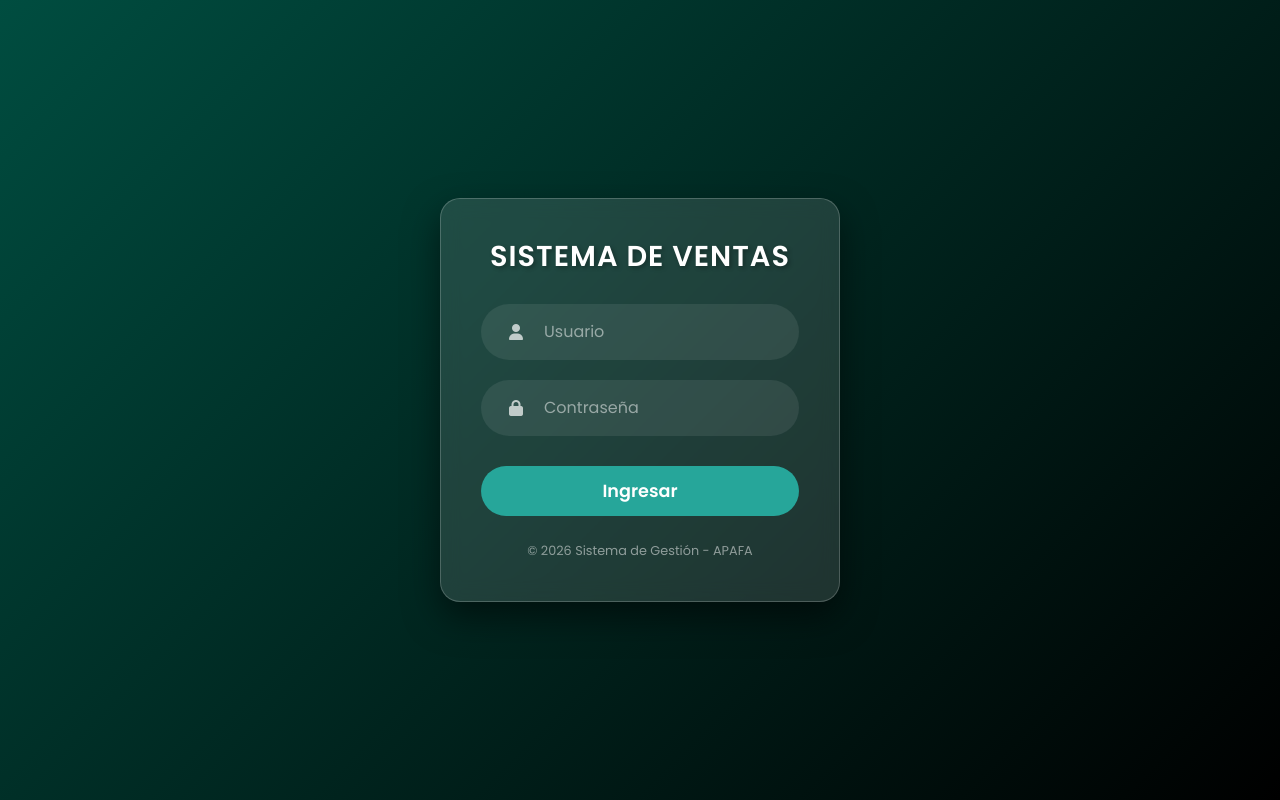
After one commit to Matador7716/Pagina-web-Para-empresa, a PHP site: page /login.php in a window 1280 px wide. The commit adds this page. Run offline with PHP 8.4, Linux system fonts and the light colour scheme.

Commit message:
Redesign login page with modern glassmorphism and update title to SISTEMA DE VENTAS
- Created login.php with a modern, user-friendly design using Bootstrap 5, Poppins font, and glassmorphism.
- Updated title to "SISTEMA DE VENTAS".
- Implemented secure login logic using prepared statements.
- Added session protection to index.php.
- Updated db_setup.sql with the usuario table and initial admin user.
- Created conexion.php for database connection compatibility.

Co-authored-by: Matador7716 <217379187+Matador7716@users.noreply.github.com>

```diff
--- /dev/null
+++ b/conexion.php
@@ -0,0 +1,6 @@
+<?php
+include_once "db.php";
+if (!isset($conexion)) {
+    $conexion = $conn;
+}
+?>
--- /dev/null
+++ b/login.php
@@ -0,0 +1,194 @@
+<?php
+session_start();
+if (!empty($_SESSION['active'])) {
+    header('location: src/');
+} else {
+    if (!empty($_POST)) {
+        $alert = '';
+        if (empty($_POST['usuario']) || empty($_POST['clave'])) {
+            $alert = '<div class="alert alert-warning alert-dismissible fade show" role="alert">
+                        Ingrese usuario y contraseña
+                        <button type="button" class="btn-close" data-bs-dismiss="alert" aria-label="Close"></button>
+                    </div>';
+        } else {
+            require_once "conexion.php";
+            $user = $_POST['usuario'];
+            $clave = md5($_POST['clave']);
+
+            // Uso de sentencias preparadas para mayor seguridad
+            $stmt = $conexion->prepare("SELECT * FROM usuario WHERE usuario = ? AND clave = ?");
+            $stmt->bind_param("ss", $user, $clave);
+            $stmt->execute();
+            $query = $stmt->get_result();
+
+            if ($query->num_rows > 0) {
+                $dato = $query->fetch_array();
+                $_SESSION['active'] = true;
+                $_SESSION['idUser'] = $dato['idusuario'];
+                $_SESSION['nombre'] = $dato['nombre'];
+                $_SESSION['user'] = $dato['usuario'];
+                header('Location: src/');
+            } else {
+                $alert = '<div class="alert alert-danger alert-dismissible fade show" role="alert">
+                        Usuario o contraseña incorrectos
+                        <button type="button" class="btn-close" data-bs-dismiss="alert" aria-label="Close"></button>
+                    </div>';
+                session_destroy();
+            }
+            $stmt->close();
+            mysqli_close($conexion);
+        }
+    }
+}
+?>
+<!DOCTYPE html>
+<html lang="es">
+<head>
+    <meta charset="UTF-8">
+    <meta name="viewport" content="width=device-width, initial-scale=1.0">
+    <title>SISTEMA DE VENTAS - Login</title>
+    <!-- Google Fonts: Poppins -->
+    <link href="https://fonts.googleapis.com/css2?family=Poppins:wght@300;400;500;600&display=swap" rel="stylesheet">
+    <!-- Bootstrap 5 CSS -->
+    <link href="https://cdn.jsdelivr.net/npm/bootstrap@5.3.0/dist/css/bootstrap.min.css" rel="stylesheet">
+    <!-- Font Awesome Icons -->
+    <link rel="stylesheet" href="https://cdnjs.cloudflare.com/ajax/libs/font-awesome/6.4.0/css/all.min.css">
+    <style>
+        :root {
+            --primary-gradient: linear-gradient(135deg, #004d40 0%, #000000 100%);
+            --glass-bg: rgba(255, 255, 255, 0.12);
+            --glass-border: rgba(255, 255, 255, 0.2);
+            --accent-color: #26a69a;
+        }
+
+        body {
+            font-family: 'Poppins', sans-serif;
+            background: var(--primary-gradient);
+            background-attachment: fixed;
+            height: 100vh;
+            display: flex;
+            align-items: center;
+            justify-content: center;
+            margin: 0;
+            color: #fff;
+        }
+
+        .login-card {
+            background: var(--glass-bg);
+            backdrop-filter: blur(10px);
+            -webkit-backdrop-filter: blur(10px);
+            border: 1px solid var(--glass-border);
+            border-radius: 20px;
+            padding: 40px;
+            width: 100%;
+            max-width: 400px;
+            box-shadow: 0 15px 35px rgba(0, 0, 0, 0.5);
+            text-align: center;
+        }
+
+        .login-card h2 {
+            font-weight: 600;
+            margin-bottom: 30px;
+            font-size: 1.8rem;
+            letter-spacing: 1px;
+            color: #fff;
+            text-shadow: 2px 2px 4px rgba(0,0,0,0.3);
+        }
+
+        .input-group {
+            margin-bottom: 20px;
+            background: rgba(255, 255, 255, 0.08);
+            border-radius: 50px;
+            padding: 5px 15px;
+            border: 1px solid transparent;
+            transition: all 0.3s;
+        }
+
+        .input-group:focus-within {
+            border-color: var(--accent-color);
+            background: rgba(255, 255, 255, 0.15);
+        }
+
+        .input-group-text {
+            background: transparent;
+            border: none;
+            color: rgba(255, 255, 255, 0.7);
+        }
+
+        .form-control {
+            background: transparent;
+            border: none;
+            color: #fff;
+            padding: 10px;
+            font-size: 1rem;
+        }
+
+        .form-control:focus {
+            background: transparent;
+            box-shadow: none;
+            color: #fff;
+        }
+
+        .form-control::placeholder {
+            color: rgba(255, 255, 255, 0.5);
+        }
+
+        .btn-login {
+            background: var(--accent-color);
+            border: none;
+            border-radius: 50px;
+            padding: 12px;
+            width: 100%;
+            color: white;
+            font-weight: 600;
+            font-size: 1.1rem;
+            margin-top: 10px;
+            transition: all 0.3s;
+            cursor: pointer;
+        }
+
+        .btn-login:hover {
+            background: #2bbbad;
+            transform: translateY(-2px);
+            box-shadow: 0 5px 15px rgba(38, 166, 154, 0.4);
+        }
+
+        .alert {
+            border-radius: 15px;
+            font-size: 0.9rem;
+            margin-bottom: 20px;
+        }
+
+        .footer-info {
+            margin-top: 25px;
+            font-size: 0.8rem;
+            color: rgba(255, 255, 255, 0.5);
+        }
+    </style>
+</head>
+<body>
+    <div class="login-card">
+        <h2>SISTEMA DE VENTAS</h2>
+        <form action="" method="POST">
+            <div class="input-group">
+                <span class="input-group-text"><i class="fas fa-user"></i></span>
+                <input type="text" class="form-control" name="usuario" placeholder="Usuario" autocomplete="off" required>
+            </div>
+            <div class="input-group">
+                <span class="input-group-text"><i class="fas fa-lock"></i></span>
+                <input type="password" class="form-control" name="clave" placeholder="Contraseña" autocomplete="off" required>
+            </div>
+
+            <?php echo (isset($alert)) ? $alert : '' ; ?>
+
+            <button type="submit" class="btn btn-login">Ingresar</button>
+        </form>
+        <div class="footer-info">
+            &copy; <?php echo date('Y'); ?> Sistema de Gestión - APAFA
+        </div>
+    </div>
+
+    <!-- Bootstrap 5 JS -->
+    <script src="https://cdn.jsdelivr.net/npm/bootstrap@5.3.0/dist/js/bootstrap.bundle.min.js"></script>
+</body>
+</html>
```
Also changed, not shown: db_setup.sql (+21 -0 lines), index.php (+7 -0 lines).
